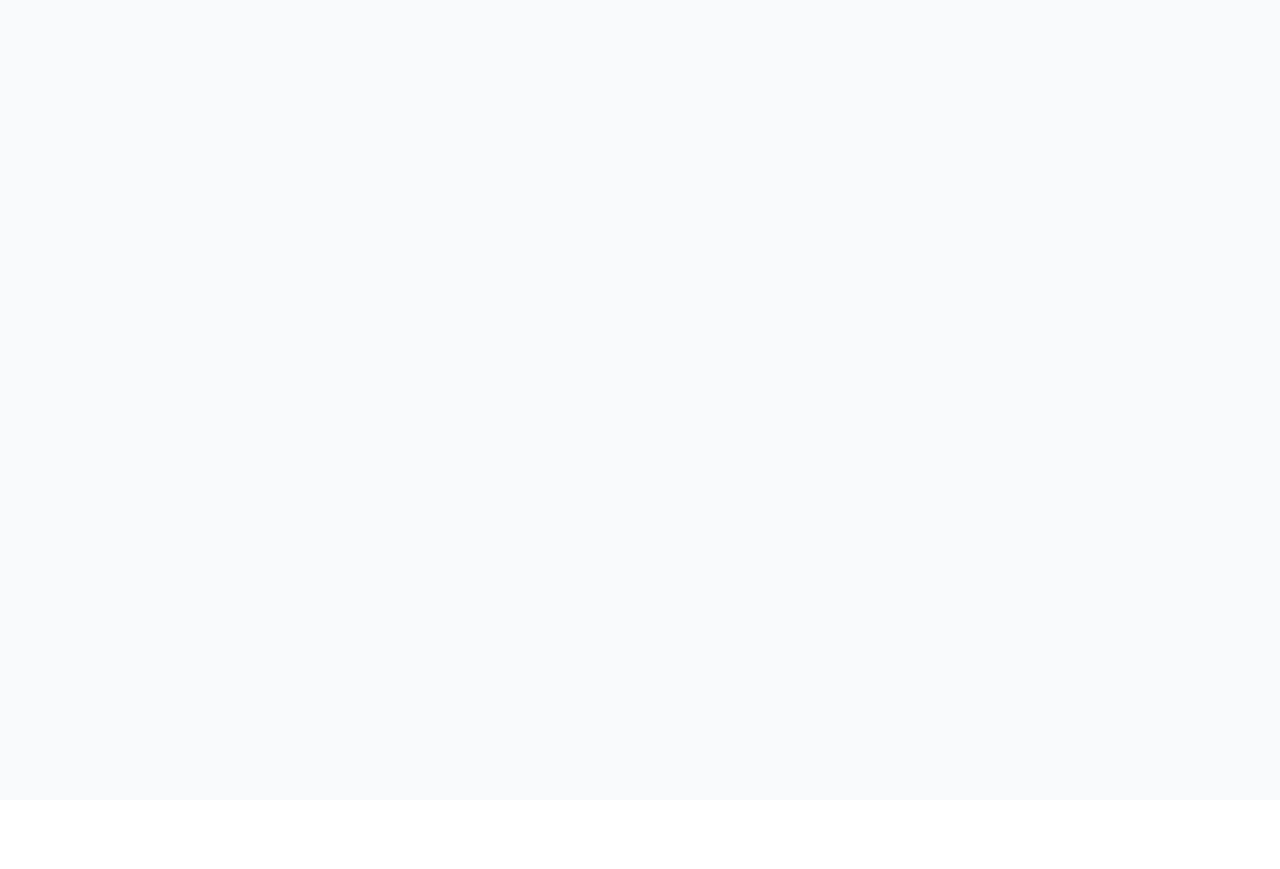
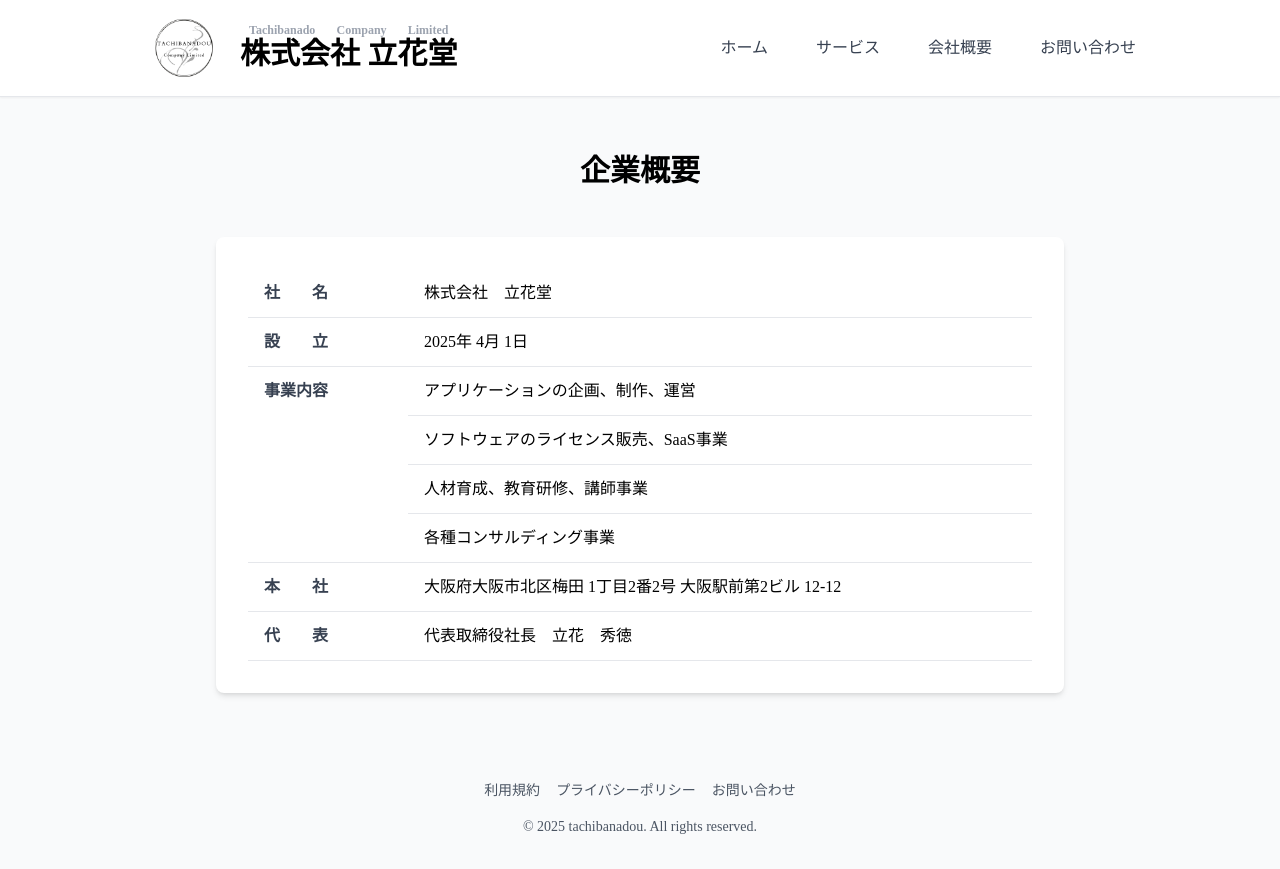
Before and after one commit to hidenoritachibana/tachibanadou-hp, a React (Create React App) app: page /company-profile in a window 1280 px wide. Before the commit this address had no page. Before the commit the page ends 800 px from the top, so only its background shows below. Built offline with nearby package versions, Linux system fonts and the light colour scheme.

Commit message:
add：残タスクはサービスタブの実装かしら

```diff
--- a/src/App.tsx
+++ b/src/App.tsx
@@ -5,6 +5,7 @@ import DashboardPage from "./pages/DashboardPage.tsx";
 import Contact from "./pages/ContactPage.tsx";
 import PrivacyPolicy from "./pages/PrivacyPolicy.tsx";
 import TermsOfService from "./pages/TermsOfService.tsx";
+import CompanyProfile from "./pages/CompanyProfile.tsx";
 
 function App() {
   return (
@@ -14,6 +15,8 @@ function App() {
           <Route element={<Layout />}>
             <Route path="/" element={
               <HomePage />} />
+            <Route path="/company-profile" element={
+              <CompanyProfile />} />
             <Route path="/dashboard" element={
               <DashboardPage />} />
             <Route path="/privacy-policy" element={
--- a/src/components/Footer.tsx
+++ b/src/components/Footer.tsx
@@ -1,6 +1,6 @@
 export default function Footer() {
   return (
-<footer className="bg-gray-100 py-8">
+<footer className="bg-gray-50 py-8">
   <div className="max-w-5xl mx-auto px-4 sm:px-6 lg:px-8 text-sm text-gray-600 text-center space-y-4">
     {/* リンクたち */}
     <div className="space-x-4">
--- a/src/components/Header.tsx
+++ b/src/components/Header.tsx
@@ -27,9 +27,9 @@ export default function Header() {
 
         {/* PC用メニュー（md以上で表示） */}
         <div className="hidden md:flex space-x-12 text-gray-700 font-medium">
-          <Link to="/about" className="hover:text-blue-600">ホーム</Link>
+          <Link to="/" className="hover:text-blue-600">ホーム</Link>
           <Link to="/services" className="hover:text-blue-600">サービス</Link>
-          <Link to="/about" className="hover:text-blue-600">会社概要</Link>
+          <Link to="/company-profile" className="hover:text-blue-600">会社概要</Link>
           <Link to="/contact" className="hover:text-blue-600">お問い合わせ</Link>
         </div>
 
--- /dev/null
+++ b/src/pages/CompanyProfile.tsx
@@ -0,0 +1,54 @@
+/**
+ * 企業概要
+ */
+const CompanyProfile = () => (
+    <>
+
+        {/* 企業概要 Section */}
+        <section className="py-14 px-6 max-w-4xl mx-auto">
+            <h2 className="text-3xl font-bold text-center mb-12">企業概要</h2>
+            <div className="bg-white rounded-lg shadow-md p-8">
+                <table className="w-full text-left border-collapse">
+                    <tbody>
+                        <tr className="border-b">
+                            <th className="py-3 px-4 font-semibold w-40 text-gray-700">社　　名</th>
+                            <td className="py-3 px-4">株式会社　立花堂</td>
+                        </tr>
+                        <tr className="border-b">
+                            <th className="py-3 px-4 font-semibold text-gray-700">設　　立</th>
+                            <td className="py-3 px-4">2025年 4月 1日</td>
+                        </tr>
+                        <tr>
+                            <th className="py-3 px-4 font-semibold text-gray-700">事業内容</th>
+                            <td className="py-3 px-4 border-b">アプリケーションの企画、制作、運営</td>
+                        </tr>
+                        <tr>
+                            <th className="py-3 px-4 font-semibold text-gray-700"></th>
+                            <td className="py-3 px-4 border-b">ソフトウェアのライセンス販売、SaaS事業</td>
+                        </tr>
+                        <tr>
+                            <th className="py-3 px-4 font-semibold text-gray-700"></th>
+                            <td className="py-3 px-4 border-b">人材育成、教育研修、講師事業</td>
+                        </tr>
+                        <tr className="border-b">
+                            <th className="py-3 px-4 font-semibold text-gray-700"></th>
+                            <td className="py-3 px-4">各種コンサルディング事業</td>
+                        </tr>
+                        <tr className="border-b">
+                            <th className="py-3 px-4 font-semibold text-gray-700">本　　社</th>
+                            <td className="py-3 px-4">大阪府大阪市北区梅田 1丁目2番2号 大阪駅前第2ビル 12-12</td>
+                        </tr>
+                        <tr className="border-b">
+                            <th className="py-3 px-4 font-semibold text-gray-700">代　　表</th>
+                            <td className="py-3 px-4">代表取締役社長　立花　秀徳</td>
+                        </tr>
+                    </tbody>
+                </table>
+            </div>
+        </section>
+
+    </>
+
+);
+
+export default CompanyProfile;
--- a/src/pages/HomePage.tsx
+++ b/src/pages/HomePage.tsx
@@ -8,12 +8,12 @@ export default function HomePage() {
       {/* Hero Section */}
       <section className="bg-black text-white py-10 px-4 text-center">
         <h1 className="text-4xl md:text-5xl font-bold mb-4 text-gray-200">
-          「アイデアを形に、世界をもっと便利に」
+          アイデアを形に<br />暮らしをもっとスマートに
         </h1>
-        <br/>
+        <br />
         <p className="text-lg md:text-xl max-w-2xl mx-auto text-gray-200">
-          アイデアや工夫を使いやすいITツールやWEBアプリで形にします。<br/>
-          日々の業務をスムーズに、仕事も暮らしも、もっと便利に。
+          アイデアや工夫をITで形にします。<br />
+          毎日を効率化、あなたの時間をもっと豊かにします。
         </p>
       </section>
 
@@ -21,7 +21,7 @@ export default function HomePage() {
       <section className="bg-gray-50 py-10">
         <div className="max-w-5xl mx-auto px-6 text-center">
           <h2 className="text-3xl font-bold mb-8 text-gray-900">NEWS</h2>
-          <div className="bg-white rounded-lg shadow-md p-5 h-48 overflow-y-auto text-left">
+          <div className="bg-white rounded-lg shadow-md p-5 h-40 overflow-y-auto text-left">
             <ul className="space-y-6">
               <li className="border-l-4 border-black pl-5">
                 <p className="text-xs text-gray-600 font-semibold mb-1">2025/09/01</p>
@@ -41,21 +41,21 @@ export default function HomePage() {
         <h2 className="text-3xl font-bold text-center mb-12">サービス</h2>
         <div className="grid md:grid-cols-3 gap-8 text-center">
           {[{
-            title: "アプリケーション作成",
-            desc: "なんかアプリつくるで"
+            title: "アプリ制作",
+            desc: "業務効率化や新しいアイデアを形にするためのオーダーメイドアプリを開発します。小規模なツールからWebアプリ・モバイルアプリまで柔軟に対応します。"
           }, {
-            title: "ホームページ作成",
-            desc: "HPとかつくるで"
+            title: "ホームページ制作",
+            desc: "企業・店舗の魅力を伝えるコーポレートサイトから、商品紹介ページ、LPまで幅広く対応。デザイン性と使いやすさを両立したサイトを制作します。"
           }, {
             title: "SES事業",
-            desc: "はけんやん"
+            desc: "システム開発・運用において即戦力となるエンジニアを派遣し、貴社のプロジェクトをサポートします。ニーズに合わせた柔軟な体制構築が可能です。"
           }].map(({ title, desc }, i) => (
             <div
               key={i}
-              className="bg-white rounded-lg shadow-md p-6 hover:shadow-xl transition-shadow duration-300 cursor-pointer mx-auto w-[260px] flex flex-col items-center"
+              className="bg-white rounded-lg shadow-md p-6 hover:shadow-xl transition-shadow duration-300 cursor-pointer mx-auto w-[280px] flex flex-col items-center"
             >
               <h3 className="text-xl font-semibold mb-3 text-black">{title}</h3>
-              <p className="text-gray-600">{desc}</p>
+              <p className="text-gray-600 text-sm leading-relaxed">{desc}</p>
             </div>
           ))}
         </div>
@@ -68,12 +68,11 @@ export default function HomePage() {
           株式会社 立花堂の会社概要は以下をご参照ください。
         </p>
         <a
-          href="mailto:info@tachibanado.co.jp"
+          href="/company-profile"
           className="inline-block bg-black text-white font-semibold px-6 py-3 rounded-lg shadow hover:bg-gray-800 transition"
         >
           会社概要はこちら
         </a>
-
       </section>
 
       {/* お問合せ Section */}
@@ -83,7 +82,7 @@ export default function HomePage() {
           ご質問・ご相談などございましたら、下記よりお気軽にお問い合わせください。
         </p>
         <a
-          href="mailto:info@tachibanado.co.jp"
+          href="/contact"
           className="inline-block bg-black text-white font-semibold px-6 py-3 rounded-lg shadow hover:bg-gray-800 transition"
         >
           メールでお問い合わせ
```
